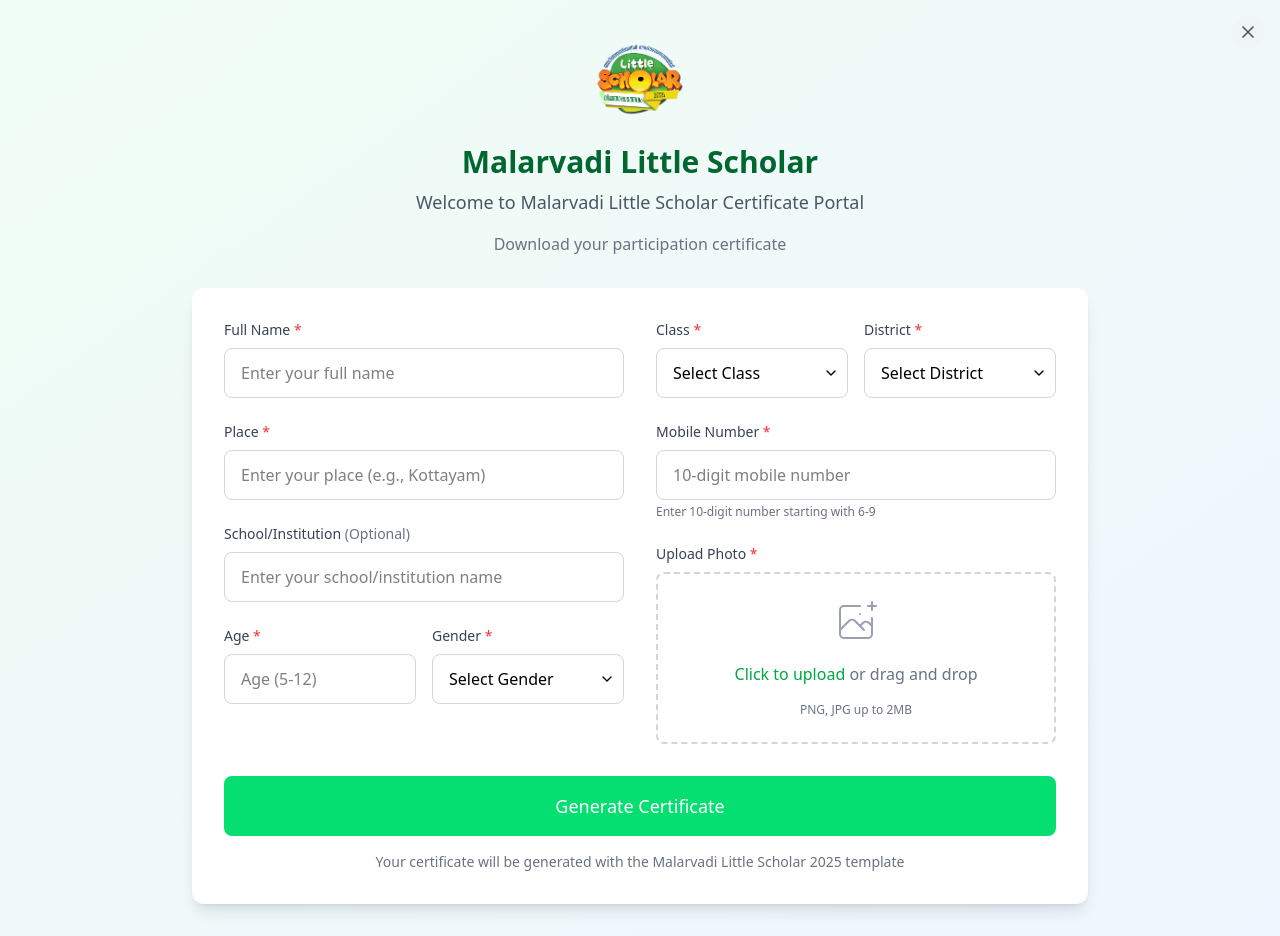
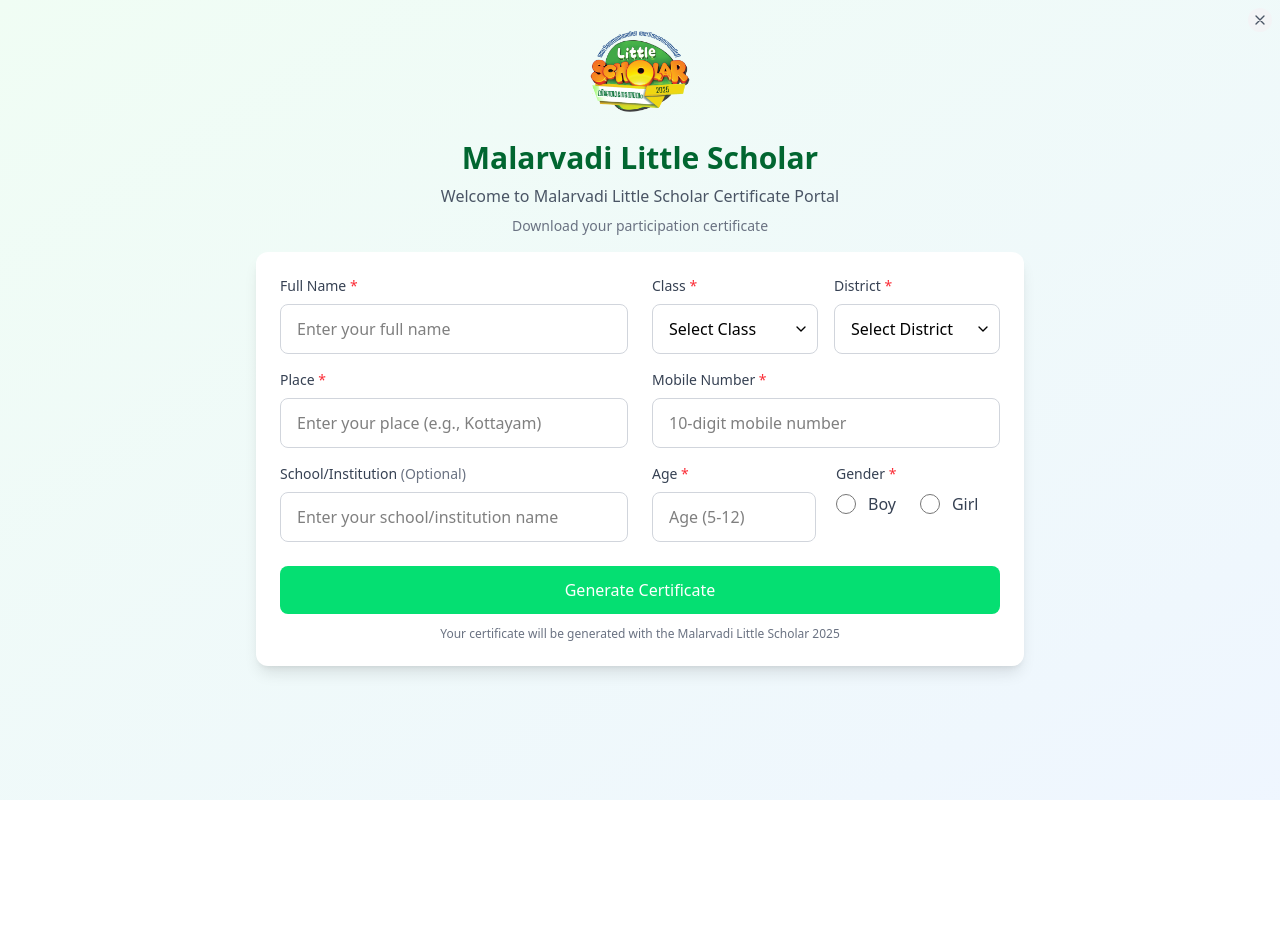
Before and after one commit to D4dx-backend/malarvadi_scholor_portal_frontend, a React (Vite) app: page /certificate/simple in a window 1280 px wide. After the commit the page ends 800 px from the top, so only its background shows below. Built offline with nearby package versions, Linux system fonts and the light colour scheme.

Commit message:
form&certificate update

```diff
--- a/src/pages/SimpleCertificateGenerator.jsx
+++ b/src/pages/SimpleCertificateGenerator.jsx
@@ -1,7 +1,7 @@
 import React, { useState, useRef } from 'react';
 import { useNavigate } from 'react-router-dom';
 import logo from '../assets/logo.png';
-import CircularCropModal from '../components/CircularCropModal';
+// import CircularCropModal from '../components/CircularCropModal'; // Commented out - photo upload disabled
 
 function CertificateGenerator() {
   const navigate = useNavigate();
@@ -13,15 +13,15 @@ function CertificateGenerator() {
   const [className, setClassName] = useState('');
   const [district, setDistrict] = useState('');
   const [mobileNumber, setMobileNumber] = useState('');
-  const [photo, setPhoto] = useState(null);
-  const [preview, setPreview] = useState(null);
+  // const [photo, setPhoto] = useState(null);
+  // const [preview, setPreview] = useState(null);
   const [isGenerating, setIsGenerating] = useState(false);
   const [error, setError] = useState('');
   const [success, setSuccess] = useState('');
-  const [isDragOver, setIsDragOver] = useState(false);
-  const fileInputRef = useRef(null);
-  const [showCropModal, setShowCropModal] = useState(false);
-  const [rawImage, setRawImage] = useState(null);
+  // const [isDragOver, setIsDragOver] = useState(false);
+  // const fileInputRef = useRef(null);
+  // const [showCropModal, setShowCropModal] = useState(false);
+  // const [rawImage, setRawImage] = useState(null);
 
   // Kerala districts with Kochi City
   const keralaDistricts = [
@@ -97,92 +97,92 @@ function CertificateGenerator() {
     }
   };
 
-  const handlePhotoChange = (e) => {
-    const file = e.target.files[0];
-    if (!file) return;
-    if (!file.type.match('image.*')) {
-      setError('Please upload an image file (JPEG, PNG)');
-      return;
-    }
-    if (file.size > 2 * 1024 * 1024) {
-      setError('Image size should be less than 2MB');
-      return;
-    }
-    setError('');
-    const reader = new FileReader();
-    reader.onloadend = () => {
-      setRawImage(reader.result);
-      setShowCropModal(true);
-    };
-    reader.readAsDataURL(file);
-  };
+  // const handlePhotoChange = (e) => {
+  //   const file = e.target.files[0];
+  //   if (!file) return;
+  //   if (!file.type.match('image.*')) {
+  //     setError('Please upload an image file (JPEG, PNG)');
+  //     return;
+  //   }
+  //   if (file.size > 2 * 1024 * 1024) {
+  //     setError('Image size should be less than 2MB');
+  //     return;
+  //   }
+  //   setError('');
+  //   const reader = new FileReader();
+  //   reader.onloadend = () => {
+  //     setRawImage(reader.result);
+  //     setShowCropModal(true);
+  //   };
+  //   reader.readAsDataURL(file);
+  // };
 
-  const handleCropApply = (croppedDataUrl) => {
-    setPreview(croppedDataUrl);
-    setPhoto(dataURLtoFile(croppedDataUrl, 'cropped_photo.png'));
-    setShowCropModal(false);
-    setRawImage(null);
-  };
+  // const handleCropApply = (croppedDataUrl) => {
+  //   setPreview(croppedDataUrl);
+  //   setPhoto(dataURLtoFile(croppedDataUrl, 'cropped_photo.png'));
+  //   setShowCropModal(false);
+  //   setRawImage(null);
+  // };
 
-  const handleCropCancel = () => {
-    setShowCropModal(false);
-    setRawImage(null);
-    setPhoto(null);
-    setPreview(null);
-    if (fileInputRef.current) fileInputRef.current.value = '';
-  };
+  // const handleCropCancel = () => {
+  //   setShowCropModal(false);
+  //   setRawImage(null);
+  //   setPhoto(null);
+  //   setPreview(null);
+  //   if (fileInputRef.current) fileInputRef.current.value = '';
+  // };
 
-  // Helper to convert dataURL to File
-  function dataURLtoFile(dataurl, filename) {
-    const arr = dataurl.split(','), mime = arr[0].match(/:(.*?);/)[1], bstr = atob(arr[1]), n = bstr.length, u8arr = new Uint8Array(n);
-    for (let i = 0; i < n; i++) u8arr[i] = bstr.charCodeAt(i);
-    return new File([u8arr], filename, { type: mime });
-  }
+  // // Helper to convert dataURL to File
+  // function dataURLtoFile(dataurl, filename) {
+  //   const arr = dataurl.split(','), mime = arr[0].match(/:(.*?);/)[1], bstr = atob(arr[1]), n = bstr.length, u8arr = new Uint8Array(n);
+  //   for (let i = 0; i < n; i++) u8arr[i] = bstr.charCodeAt(i);
+  //   return new File([u8arr], filename, { type: mime });
+  // }
 
-  const handleDragOver = (e) => {
-    e.preventDefault();
-    setIsDragOver(true);
-  };
+  // const handleDragOver = (e) => {
+  //   e.preventDefault();
+  //   setIsDragOver(true);
+  // };
 
-  const handleDragLeave = (e) => {
-    e.preventDefault();
-    setIsDragOver(false);
-  };
+  // const handleDragLeave = (e) => {
+  //   e.preventDefault();
+  //   setIsDragOver(false);
+  // };
 
-  const handleDrop = (e) => {
-    e.preventDefault();
-    setIsDragOver(false);
-    const file = e.dataTransfer.files[0];
-    processFile(file);
-  };
+  // const handleDrop = (e) => {
+  //   e.preventDefault();
+  //   setIsDragOver(false);
+  //   const file = e.dataTransfer.files[0];
+  //   processFile(file);
+  // };
 
   const validateName = (name) => {
     // Regular expression that checks for any digits (0-9)
     return !/\d/.test(name);
   };
 
-  const processFile = (file) => {
-    if (!file) return;
+  // const processFile = (file) => {
+  //   if (!file) return;
 
-    if (!file.type.match('image.*')) {
-      setError('Please upload an image file (JPEG, PNG)');
-      return;
-    }
-    if (file.size > 2 * 1024 * 1024) {
-      setError('Image size should be less than 2MB');
-      return;
-    }
+  //   if (!file.type.match('image.*')) {
+  //     setError('Please upload an image file (JPEG, PNG)');
+  //     return;
+  //   }
+  //   if (file.size > 2 * 1024 * 1024) {
+  //     setError('Image size should be less than 2MB');
+  //     return;
+  //   }
 
-    setError('');
-    setPhoto(file);
+  //   setError('');
+  //   setPhoto(file);
 
-    // Create preview
-    const reader = new FileReader();
-    reader.onloadend = () => {
-      setPreview(reader.result);
-    };
-    reader.readAsDataURL(file);
-  };
+  //   // Create preview
+  //   const reader = new FileReader();
+  //   reader.onloadend = () => {
+  //     setPreview(reader.result);
+  //   };
+  //   reader.readAsDataURL(file);
+  // };
 
   const handleGenerateCertificate = async () => {
 
@@ -228,10 +228,11 @@ function CertificateGenerator() {
       return;
     }
 
-    if (!photo) {
-      setError('Please upload a photo');
-      return;
-    }
+    // Photo upload is disabled - template doesn't include photo field
+    // if (!photo) {
+    //   setError('Please upload a photo');
+    //   return;
+    // }
 
     setIsGenerating(true);
     setError('');
@@ -247,9 +248,10 @@ function CertificateGenerator() {
       formData.append('className', className);
       formData.append('district', district);
       formData.append('mobileNumber', mobileNumber);
-      if (photo) {
-        formData.append('photo', photo);
-      }
+      // Photo upload disabled - template doesn't include photo field
+      // if (photo) {
+      //   formData.append('photo', photo);
+      // }
 
       const API_BASE_URL = import.meta.env.VITE_API_BASE_URL;
       const response = await fetch(`${API_BASE_URL}/certificates/generate-certificate`, {
@@ -283,8 +285,8 @@ function CertificateGenerator() {
         setClassName('');
         setDistrict('');
         setMobileNumber('');
-        setPhoto(null);
-        setPreview(null);
+        // setPhoto(null);
+        // setPreview(null);
       }, 2000);
 
     } catch (err) {
@@ -296,13 +298,13 @@ function CertificateGenerator() {
   };
 
   return (
-    <div className="min-h-screen bg-gradient-to-br from-green-50 to-blue-50 py-8 px-4">
-      <div className="max-w-4xl mx-auto">
+    <div className="min-h-screen bg-gradient-to-br from-green-50 to-blue-50 py-4 px-4">
+      <div className="max-w-3xl mx-auto">
         {/* Header Section */}
-        <div className="text-center mb-8">
-          <div className="mb-4">
+        <div className="text-center mb-4">
+          <div className="mb-3">
             {/* Logo */}
-            <div className="w-24 h-24 mx-auto mb-4">
+            <div className="w-28 h-28 mx-auto mb-3">
               <img
                 src={logo}
                 alt="Malarvadi Little Scholar Logo"
@@ -313,10 +315,10 @@ function CertificateGenerator() {
           <h1 className="text-3xl font-bold text-green-800 mb-2">
             Malarvadi Little Scholar
           </h1>
-          <p className="text-lg text-gray-600 mb-4">
+          <p className="text-base text-gray-600 mb-2">
             Welcome to Malarvadi Little Scholar Certificate Portal
           </p>
-          <p className="text-md text-gray-500">
+          <p className="text-sm text-gray-500">
             Download your participation certificate
           </p>
         </div>
@@ -326,18 +328,18 @@ function CertificateGenerator() {
           {/* Close Button */}
           <button
             onClick={() => navigate('/')}
-            className="absolute top-4 right-4 w-8 h-8 bg-gray-100 hover:bg-gray-200 text-gray-600 hover:text-gray-800 rounded-full flex items-center justify-center transition-colors duration-200 z-10"
+            className="absolute top-2 right-2 w-6 h-6 bg-gray-100 hover:bg-gray-200 text-gray-600 hover:text-gray-800 rounded-full flex items-center justify-center transition-colors duration-200 z-10"
             title="Return to Home"
           >
-            <svg className="w-5 h-5" fill="none" stroke="currentColor" viewBox="0 0 24 24">
+            <svg className="w-4 h-4" fill="none" stroke="currentColor" viewBox="0 0 24 24">
               <path strokeLinecap="round" strokeLinejoin="round" strokeWidth={2} d="M6 18L18 6M6 6l12 12" />
             </svg>
           </button>
 
-          <div className="p-8">
-            <div className="grid grid-cols-1 lg:grid-cols-2 gap-8">
+          <div className="p-6">
+            <div className="grid grid-cols-1 lg:grid-cols-2 gap-6">
               {/* Left Column */}
-              <div className="space-y-6">
+              <div className="space-y-4">
                 <div>
                   <label className="block text-sm font-medium text-gray-700 mb-2">
                     Full Name <span className="text-red-500">*</span>
@@ -364,11 +366,9 @@ function CertificateGenerator() {
                     type="text"
                     value={place}
                     onChange={(e) => {
-                      const value = e.target.value;
-                      // Only allow letters (A-Z, a-z) and spaces
-                      if (/^[a-zA-Z\s]*$/.test(value)) {
+                      // Convert to uppercase and remove numbers
+                      const value = e.target.value.toUpperCase().replace(/[0-9]/g, '');
                       setPlace(value);
-                      }
                     }}
                     className="w-full px-4 py-3 border border-gray-300 rounded-lg focus:outline-none focus:ring-2 focus:ring-green-500 focus:border-transparent"
                     placeholder="Enter your place (e.g., Kottayam)"
@@ -384,55 +384,18 @@ function CertificateGenerator() {
                     type="text"
                     value={school}
                     onChange={(e) => {
-                      const value = e.target.value;
-                      // Only allow letters (A-Z, a-z) and spaces
-                      if (/^[a-zA-Z\s]*$/.test(value)) {
+                      // Convert to uppercase and remove numbers
+                      const value = e.target.value.toUpperCase().replace(/[0-9]/g, '');
                       setSchool(value);
-                      }
                     }}
                     className="w-full px-4 py-3 border border-gray-300 rounded-lg focus:outline-none focus:ring-2 focus:ring-green-500 focus:border-transparent"
                     placeholder="Enter your school/institution name"
                   />
                 </div>
-
-                <div className="grid grid-cols-2 gap-4">
-                  <div>
-                    <label className="block text-sm font-medium text-gray-700 mb-2">
-                      Age <span className="text-red-500">*</span>
-                    </label>
-                    <input
-                      type="number"
-                      value={age}
-                      onChange={handleAgeChange}
-                      onBlur={handleAgeBlur}
-                      className="w-full px-4 py-3 border border-gray-300 rounded-lg focus:outline-none focus:ring-2 focus:ring-green-500 focus:border-transparent"
-                      placeholder="Age (5-12)"
-                      min="5"
-                      max="12"
-                      required
-                    />
-                  </div>
-
-                  <div>
-                    <label className="block text-sm font-medium text-gray-700 mb-2">
-                      Gender <span className="text-red-500">*</span>
-                    </label>
-                    <select
-                      value={gender}
-                      onChange={(e) => setGender(e.target.value)}
-                      className="w-full px-4 py-3 border border-gray-300 rounded-lg focus:outline-none focus:ring-2 focus:ring-green-500 focus:border-transparent"
-                      required
-                    >
-                      <option value="">Select Gender</option>
-                      <option value="male">Boy</option>
-                      <option value="female">Girl</option>
-                    </select>
-                  </div>
-                </div>
               </div>
 
               {/* Right Column */}
-              <div className="space-y-6">
+              <div className="space-y-4">
                 <div className="grid grid-cols-2 gap-4">
                   <div>
                     <label className="block text-sm font-medium text-gray-700 mb-2">
@@ -486,66 +449,56 @@ function CertificateGenerator() {
                     maxLength="10"
                     required
                   />
-                  <p className="text-xs text-gray-500 mt-1">Enter 10-digit number starting with 6-9</p>
+                </div>
+
+                <div className="grid grid-cols-2 gap-5">
+                  <div>
+                    <label className="block text-sm font-medium text-gray-700 mb-2">
+                      Age <span className="text-red-500">*</span>
+                    </label>
+                    <input
+                      type="number"
+                      value={age}
+                      onChange={handleAgeChange}
+                      onBlur={handleAgeBlur}
+                      className="w-full px-4 py-3 border border-gray-300 rounded-lg focus:outline-none focus:ring-2 focus:ring-green-500 focus:border-transparent"
+                      placeholder="Age (5-12)"
+                      min="5"
+                      max="12"
+                      required
+                    />
                   </div>
 
                   <div>
                     <label className="block text-sm font-medium text-gray-700 mb-2">
-                    Upload Photo <span className="text-red-500">*</span>
+                      Gender <span className="text-red-500">*</span>
                     </label>
-                  <div
-                    className={`border-2 border-dashed rounded-lg p-6 text-center transition-colors ${
-                      isDragOver
-                        ? 'border-green-500 bg-green-50'
-                        : 'border-gray-300 hover:border-green-400'
-                    }`}
-                    onDragOver={handleDragOver}
-                    onDragLeave={handleDragLeave}
-                    onDrop={handleDrop}
-                  >
+                    <div className="flex space-x-6">
+                      <label className="flex items-center">
                         <input
-                      type="file"
-                      ref={fileInputRef}
-                      onChange={handlePhotoChange}
-                      accept="image/*"
-                      className="hidden"
+                          type="radio"
+                          name="gender"
+                          value="male"
+                          checked={gender === 'male'}
+                          onChange={(e) => setGender(e.target.value)}
+                          className="w-5 h-5 text-green-600 bg-gray-100 border-gray-300 focus:ring-0 checked:bg-green-600 checked:border-green-600"
+                          required
                         />
-
-                    {preview ? (
-                      <div className="space-y-4">
-                        <div className="w-24 h-24 mx-auto rounded-full overflow-hidden border-4 border-green-500">
-                          <img
-                            src={preview}
-                            alt="Preview"
-                            className="w-full h-full object-cover"
+                        <span className="ml-3 text-base font-medium text-gray-700">Boy</span>
+                      </label>
+                      <label className="flex items-center">
+                        <input
+                          type="radio"
+                          name="gender"
+                          value="female"
+                          checked={gender === 'female'}
+                          onChange={(e) => setGender(e.target.value)}
+                          className="w-5 h-5 text-green-600 bg-gray-100 border-gray-300 focus:ring-0 checked:bg-green-600 checked:border-green-600"
+                          required
                         />
+                        <span className="ml-3 text-base font-medium text-gray-700">Girl</span>
+                      </label>
                     </div>
-                        <button
-                          onClick={() => fileInputRef.current.click()}
-                          className="text-green-600 hover:text-green-700 font-medium"
-                        >
-                          Change Photo
-                        </button>
-                      </div>
-                    ) : (
-                      <div className="space-y-4">
-                        <svg className="mx-auto h-12 w-12 text-gray-400" stroke="currentColor" fill="none" viewBox="0 0 48 48">
-                          <path d="M28 8H12a4 4 0 00-4 4v20m32-12v8m0 0v8a4 4 0 01-4 4H12a4 4 0 01-4-4v-4m32-4l-3.172-3.172a4 4 0 00-5.656 0L28 28M8 32l9.172-9.172a4 4 0 015.656 0L28 28m0 0l4 4m4-24h8m-4-4v8m-12 4h.02" strokeWidth={2} strokeLinecap="round" strokeLinejoin="round" />
-                        </svg>
-                        <div>
-                          <button
-                            onClick={() => fileInputRef.current.click()}
-                            className="text-green-600 hover:text-green-700 font-medium"
-                          >
-                            Click to upload
-                          </button>
-                          <span className="text-gray-500"> or drag and drop</span>
-                        </div>
-                        <p className="text-xs text-gray-500">
-                          PNG, JPG up to 2MB
-                        </p>
-                      </div>
-                    )}
                   </div>
                 </div>
               </div>
@@ -571,12 +524,12 @@ function CertificateGenerator() {
             )}
 
             {/* Generate Button */}
-            <div className="mt-8">
+            <div className="mt-6">
               <button
                 onClick={handleGenerateCertificate}
-                disabled={isGenerating || !name.trim() || !place.trim() || !age || !gender || !className.trim() || !district.trim() || !mobileNumber.trim() || !photo}
-                className={`w-full py-4 px-6 rounded-lg text-white font-medium text-lg transition-all duration-200 ${
-                  isGenerating || !name.trim() || !place.trim() || !age || !gender || !className.trim() || !district.trim() || !mobileNumber.trim() || !photo
+                disabled={isGenerating || !name.trim() || !place.trim() || !age || !gender || !className.trim() || !district.trim() || !mobileNumber.trim()}
+                className={`w-full py-3 px-6 rounded-lg text-white font-medium text-base transition-all duration-200 ${
+                  isGenerating || !name.trim() || !place.trim() || !age || !gender || !className.trim() || !district.trim() || !mobileNumber.trim()
                     ? 'bg-green-400 cursor-not-allowed'
                     : 'bg-green-600 hover:bg-green-700 transform hover:scale-105'
                 }`}
@@ -596,8 +549,8 @@ function CertificateGenerator() {
               </button>
             </div>
 
-            <p className="text-center text-sm text-gray-500 mt-4">
-              Your certificate will be generated with the Malarvadi Little Scholar 2025 template
+            <p className="text-center text-xs text-gray-500 mt-3">
+              Your certificate will be generated with the Malarvadi Little Scholar 2025
             </p>
 
             {/* Return to Home Button
@@ -615,13 +568,13 @@ function CertificateGenerator() {
           </div>
         </div>
       </div>
-      {/* Crop Modal */}
-      <CircularCropModal
+      {/* Crop Modal - commented out since photo upload is disabled */}
+      {/* <CircularCropModal
         open={showCropModal}
         imageSrc={rawImage}
         onApply={handleCropApply}
         onCancel={handleCropCancel}
-      />
+      /> */}
     </div>
   );
 }
```
Lines whose indentation alone changed are shown as unchanged.
